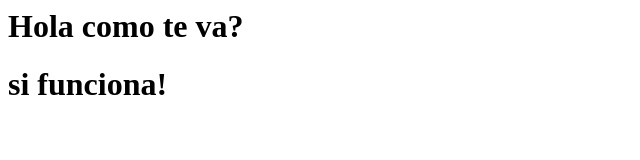
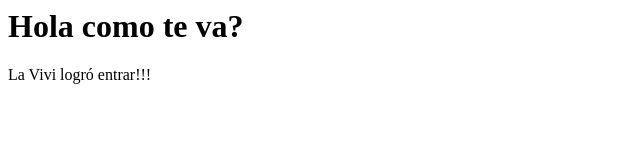
Before and after one commit to BrianHey/ssh, a plain HTML site: page index.html in a window 1280 px wide. Shown: the whole page, without its empty margins (0-640 px from the left). Drawn offline with Linux system fonts and the light colour scheme.

Commit message:
Update index.html

```diff
--- a/index.html
+++ b/index.html
@@ -1,2 +1,2 @@
 <h1> Hola como te va? </h1>
-<h1> si funciona!</h1>
+<p> La Vivi logró entrar!!!</p>
```
